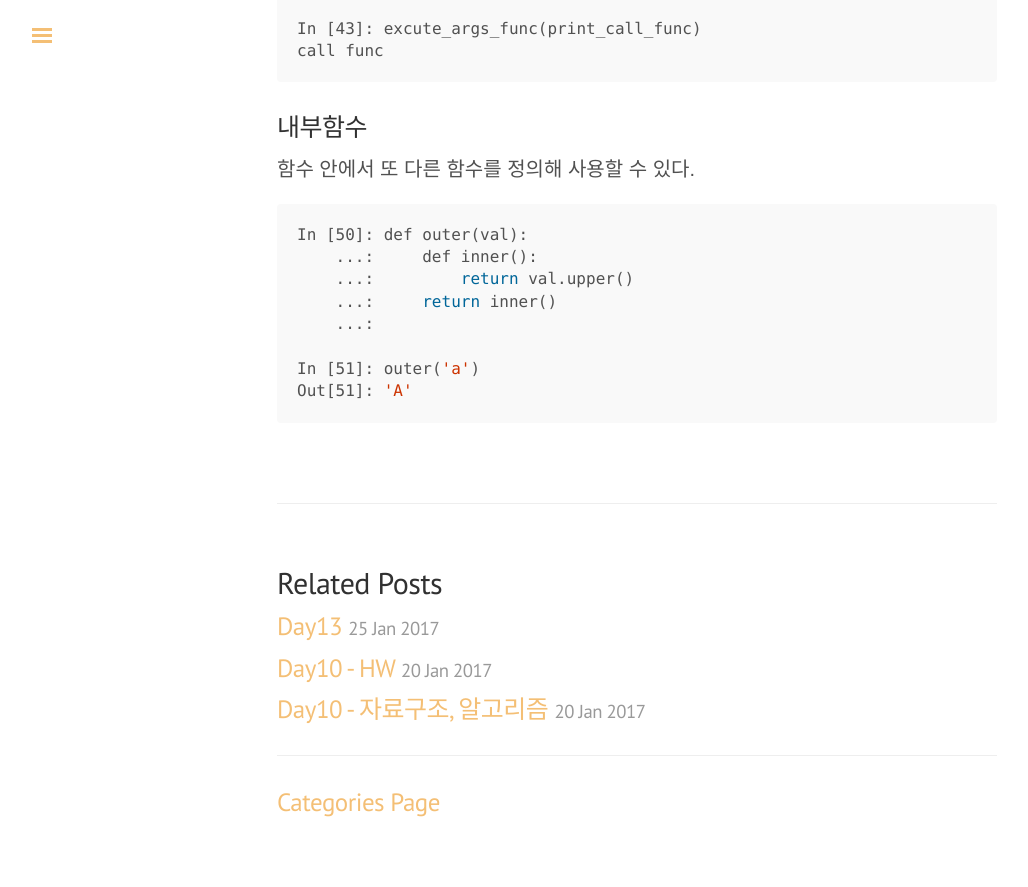
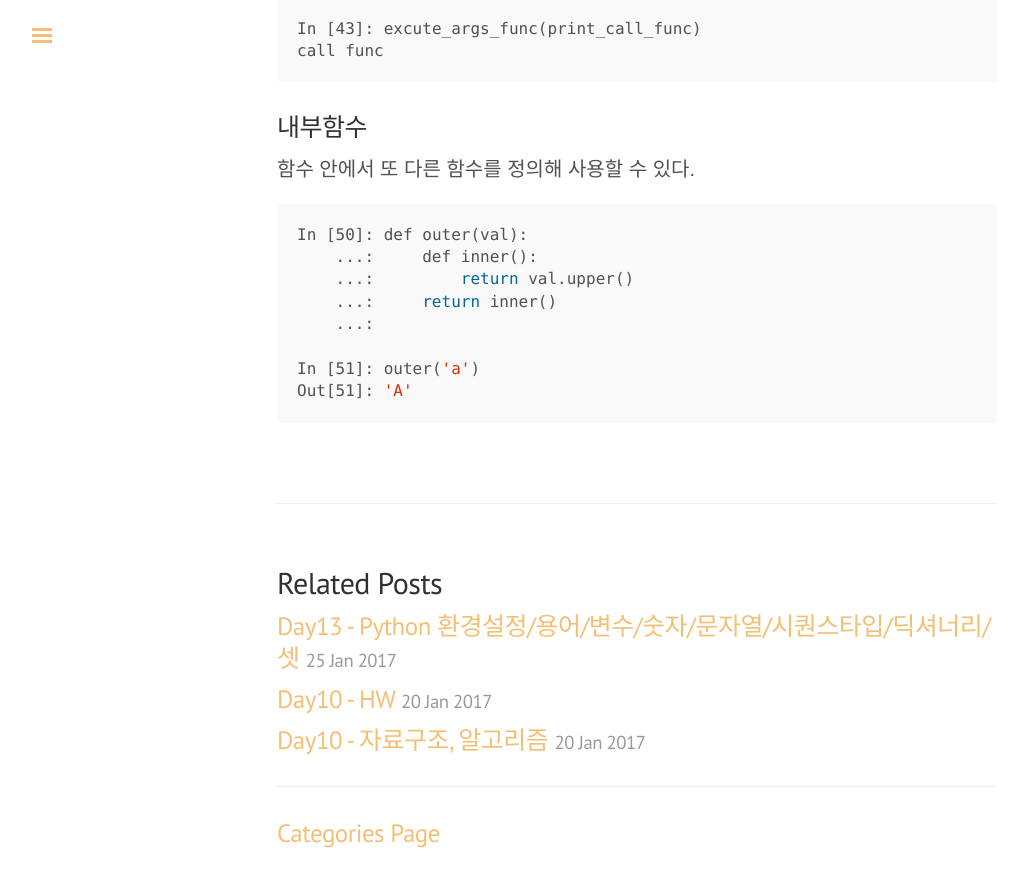
Before and after one commit to pinstinct/pinstinct.github.com, a Jekyll site: the page built from _posts/2017-01-26-wps-14.md, in a window 1280 px wide and 900 px high, scrolled down 18219 px. Shown: the top 887 px of the window, without its empty margins (3-1031 px from the left). Built offline with Jekyll 4.4.1, drawn with Linux system fonts in a browser that asks for light colours; some of the changed text lies outside the part shown.

Commit message:
제목 수정

```diff
--- a/_posts/2017-01-25-wps-13.md
+++ b/_posts/2017-01-25-wps-13.md
@@ -1,6 +1,6 @@
 ---
 layout: post
-title: Day13
+title: Day13 - Python 환경설정/용어/변수/숫자/문자열/시퀀스타입/딕셔너리/셋
 categories: wps
 tags: [fastcampus, python, code]
 ---
--- a/_posts/2017-01-26-wps-14.md
+++ b/_posts/2017-01-26-wps-14.md
@@ -1,6 +1,6 @@
 ---
 layout: post
-title: Day14
+title: Day14 - Python 제어문/함수
 categories: wps
 tags: [fastcampus, python, code]
 ---
```
